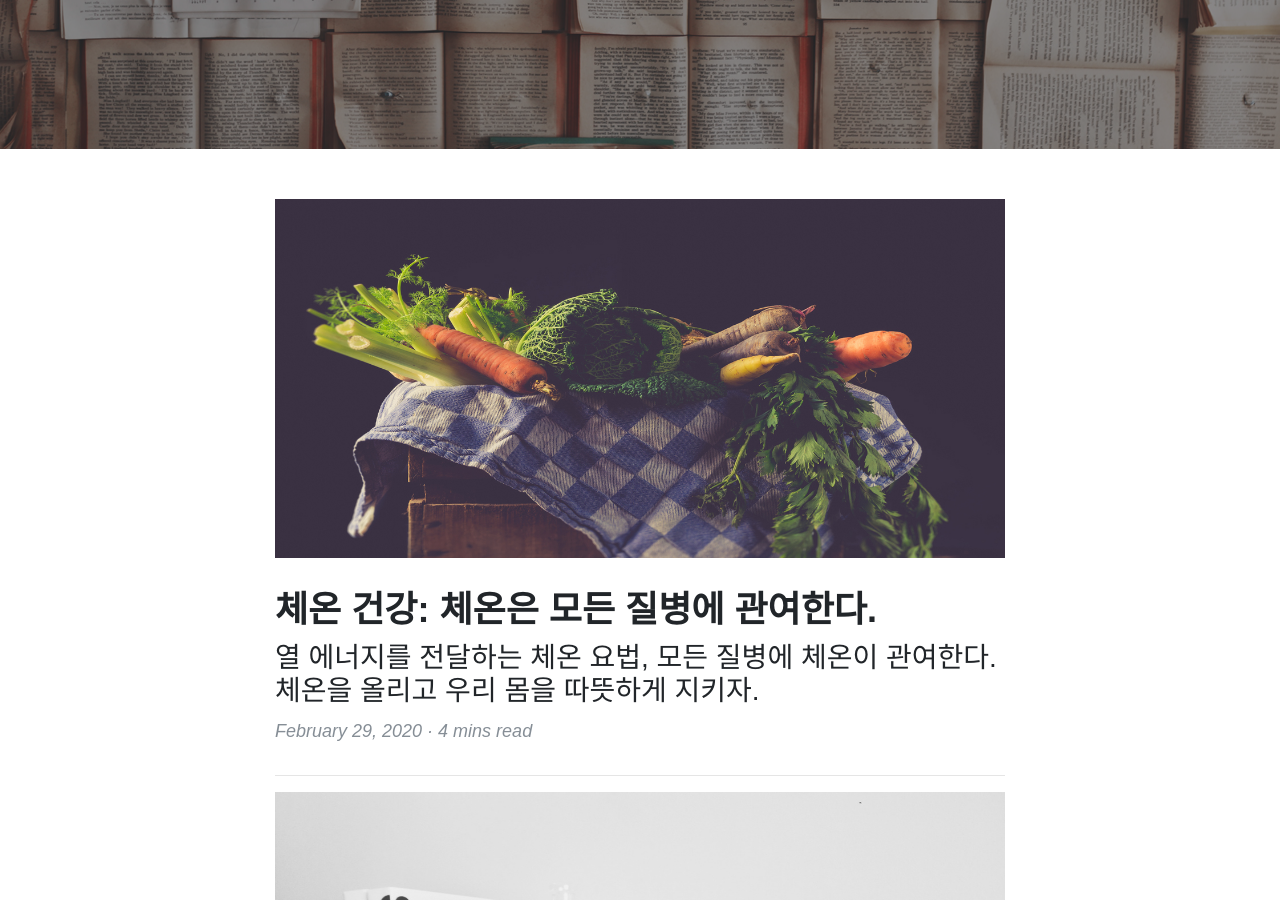
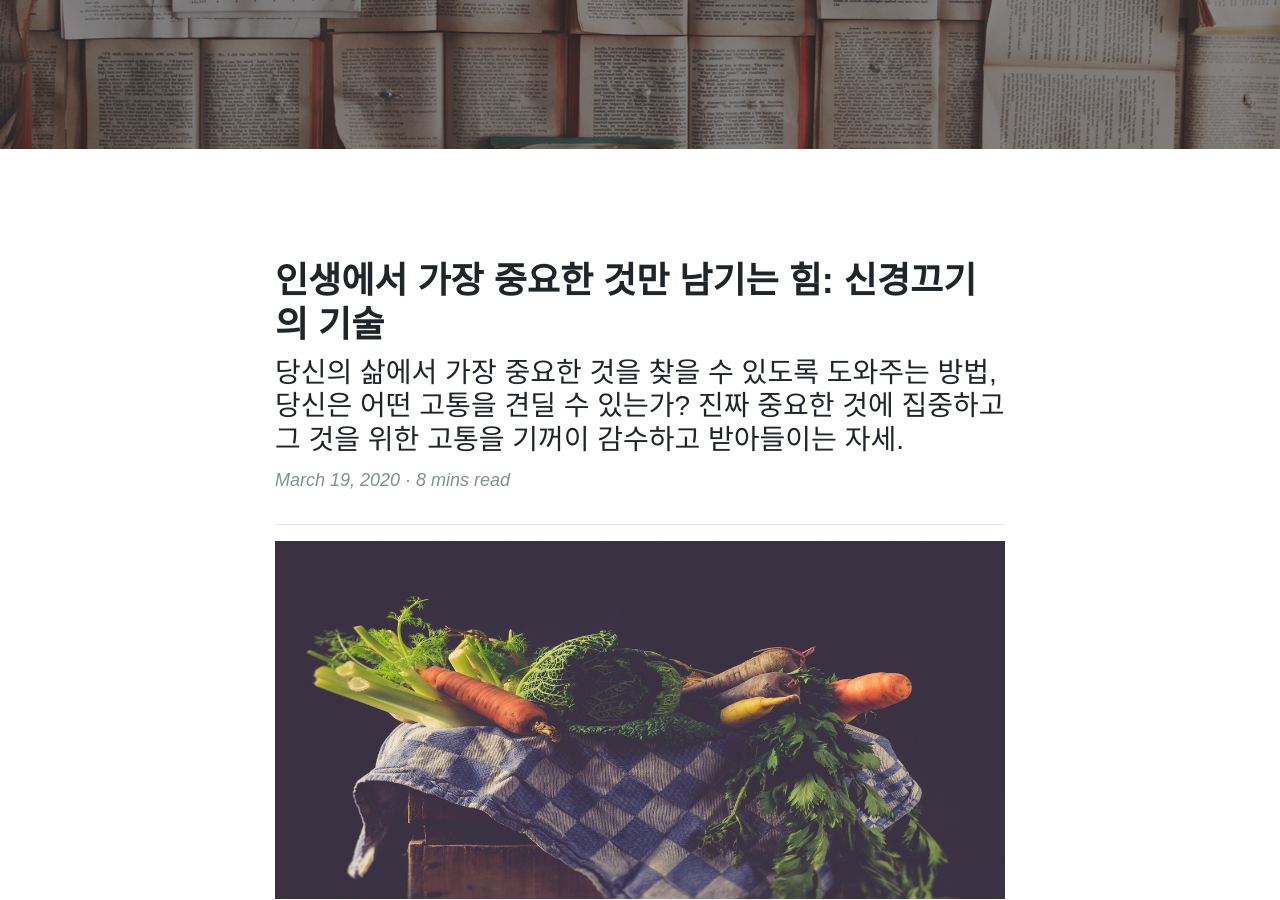
Before and after one commit to MJ-166/myungjikim, a Jekyll site: the page built from index.html, in a window 1280 px wide and 900 px high, scrolled down 479 px. Built offline with Jekyll 4.4.1, drawn with Linux system fonts in a browser that asks for light colours; some of the changed lines change nothing that is shown.

Commit message:
블로그 5번째 글 발행

```diff
--- a/_config.yml
+++ b/_config.yml
@@ -6,13 +6,10 @@ author:             "MJ"
 baseurl:            "/"
 url:                "https://myungji.kim"
 locale:             "ko_KR"
-thumbnail:          "/img/thumbnail.jpg"
+thumbnail:          "/img/thumbnail2.jpg"
 
 # Social Profiles
-twitter_username:
-instagram_username:
-facebook_username:
-linkedin_username:
+
 
 # Build settings
 markdown:           kramdown
--- /dev/null
+++ b/_posts/2020-03-20-artof.md
@@ -0,0 +1,129 @@
+---
+layout: post
+permalink: /artofnotgivingafck/
+title: '인생에서 가장 중요한 것만 남기는 힘: 신경끄기의 기술'
+date: 2020-03-20 00:09:00 +09:00
+feature: '/img/posts/004/blog5-thumbnail.jpg'
+background: '/img/posts/004/blog5-background.jpg'
+categories:
+  - bookreview
+tags:
+  - Book review
+  - 책리뷰
+  - 신경끄기의 기술
+  - 마크 맨슨
+description: '당신의 삶에서 가장 중요한 것을 찾을 수 있도록 도와주는 방법, 당신은 어떤 고통을 견딜 수 있는가? 진짜 중요한 것에 집중하고 그 것을 위한 고통을 기꺼이 감수하고 받아들이는 자세.'
+
+---
+
+
+
+<신경끄기의 기술 (마크 맨슨), 갤리온 에 대한 책 리뷰입니다.>
+
+
+
+## 행복은 정상에 서 있는 상상이 아닌 실제로 산을 오르는 것이다.
+
+
+
+많은 자기개발서들은 당신이 원하는 것이 무엇인지, 인생은 진정으로 그 원하는 것을 찾는 여정이라 한다. 최종 목표나 꿈을 상상할 때, 나는 부자가 되고 싶어라던가, 세계 여행을 누비벼 자유로운 삶은 산다던가, 모델처럼 멋진 몸매를 가지는 것 등 모든 것을 우리는 꿈꿀 수 있지만 실상은 그 결과만을 사랑하는 경우가 많다. 꿈이 산이라면 정상에 올라가 있는 것만을 상상할 뿐 실제로 산을 오를 마음이 없다는 뜻이다. 그래서 실패하는 것이다. 사실 실패라는 말을 입에 올릴 수 있을 만큼 열심히 했는지도 생각해 볼 필요가 있다. 매일 지루하고 고된 일상을 묵묵히 견디고, 원하는 보상을 위해서 투쟁하고 이겨내는 과정이 있었는지 말이다.
+
+
+
+> 성공을 결정하는 질문은 '나는 무엇을 즐기고 싶은가'가 아니라, '나는 어떤 고통을 견딜 수 있는가'다. 행복으로 가는 길에는 똥 덩어리와 치욕이 널려있다.
+
+
+
+정말 그랬다. 나는 내가 무엇을 할 수 있을까, 어떤 결과를 얻을 것인가, 어떤 것을 선택할 것인가, 내가 진정으로 원하는 것이 무엇일까 라는 아주 고상한 꿈정하기 취미가 있었던것 같다. 아직도 내가 진정으로 원하는 것이 무엇인지 찾지 못해서 실행하고 있지 못하고 있다는 합리화, 내가 그것만 찾아내면 '내일부터' 그 것을 위해 열심히 달려보리라라는 무의미한 다짐을 하며 시간을 보냈다.
+
+
+
+고통 없는 꽃길만 걸을 수는 없다. 쾌락에 대한 질문은 누구나 답할 수 있으며, 누구나 선호한다는 비슷한 답을 내놓을 것이다. 하지만 그것보다 더 중요한 질문은 고통에 관한 것이었다. 당신은 어떤 고통을 견디고 싶은가? 이 질문은 어렵지만, 중요한 질문이며, 실제로 우리를 나아가게 하고 사고방식과 삶을 바꿔줄 수 있는 질문이다.
+
+
+
+행복하다는 상황에 대한 기준은 모두가 다르겠지만, 예를 들어 사랑하는 사람들과의 멋진 저녁식사를 할 때가 가장 행복하다고 가정을 해보자. 그 결과를 만들어 내기 위해서 저녁식사를 위한 돈을 마련해야하고, 멋진 식사자리에 어울리는 옷을 입기 위한 과정이 필요하고, 미리부터 지속적으로 관계를 유지하기 위한 관심과 애정도 필요하다.
+
+
+
+> 행복하려면 우리는 무언가를 위한 문제를 해결해야 하고 그렇기에 행복은 어떤 문제를 해결하는 것이며, 행동이며 활동이다. 행복은 문제를 해결하는 데서 나온다.
+
+
+
+우리는 이 세상에 궁극적인 행복이라는 것이 존재하며 우리가 그것을 얻을 수 있다고 믿고 싶어 한다. 우리가 느끼는 모든 고통을 언젠가는 영구적으로 완화될 수 있다고, 성취감과 만족감으로 가득한 삶이 영원히 계속 될 수 있다고 믿고 싶어한다. 그러나 실제로 이 모든 것은 현실과 거리가 멀다. 특히나 내가 그랬다. 현재의 고통을 직시하고 받아들이기 보다는 언젠가 나아질 것을 기대하며 막연하게 지금은 아니지만 미래에 나는 좋아질거야라고 생각하며 나아지기 위한 행동은 하지 않았다. 그저 어제와 똑같은 하루를 보내며, 정상에 있는 사람들을 부러워만 할 뿐.
+
+
+
+또 한가지 저자가 짚어낸 재미있는 부분은 여기다.
+
+
+
+오늘날 우리 모두가 굳게 믿고 있는 명제가 있다. 바로 우리가 아주 특별한 일을 하게 될 거라는 믿음이다. 유명인도 그렇고, 재계의 거물도 그렇고, 심지어 오프라 윈프리도 그랬다. 하지만 모두가 특별하다는 말은 결국 아무도 특별하지 않다는 말이나 마찬가지다. 지금은 '평균'이 성공과 실패를 가늠하는 잣대 역할을 한다. 통계의 한가운데에 있는 지금 상태가 우리 인생의 최악의 상황이다. 평균을 받아들이면 뭔가를 성취하지도 앞으로 나아가지도 못해서 별 볼일 없게 살게 될 거라고 믿기 때문이다. 돋보이고 대단한 삶만이 가치 있다는 전제를 받아들이는 것은, 자신을 비롯한 대부분의 인간이 가치 없다는 것을 받아들이는 것과 같기 때문에 매우 위험한 사고방식이다.
+
+
+
+> 어떤 사람이 뭔가에 특별한 능력을 발휘하는 것은 자신이 특출나다고 믿어서가 아니라, 오히려 이런 능력은 부족한 점을 보완하는 데 집착할 때 나온다. 또 이러한 '개선에 대한 집착'은 자신이 전혀 대단하지 않다는 올바른 믿음에서 나온다. 즉, 한분야에서 위대한 성취를 이룬 사람이 '나는 아직 대단한 사람이 아니며 앞으로 더 나아질 수 있다'고 생각하는 것 자체가 성공의 원동력이 된다는 것이다.
+
+
+
+세상을 놀라게 하는 차세대 거물이 되어야 한다는 압박감을 내려놓고, 매일같이 능력을 증명하려는 욕구를 내려 놓는다면 이 것들을 이루지 못하는 나에 대한 무력감과 스트레스로 부터 해방될 수 있다. 자신이 평범한 존재임을 이해하고 받아들이면, 어떤 평가나 거창한 기대도 하지 않고, 자유롭게 자신이 진정으로 바라는 것을 이루게 될 것이다. 따분한 소리 같은가? 그건 이런 일들이 일상적이기 때문이다. 하지만 일상은 중요하니까 일상이다.
+
+
+
+> 자신이 특별하거나 남다르다는 생각을 버리고, 삶의 기준을 평범하고 일반적인 것으로 다시 정하라. 자신을 유망주나 재야의 천재로 보지 말라. 비참한 패배자나 형편없는 실패자로도 여기지 말라. 그보다 훨씬 평범한 정체성인 학생, 배우자, 친구, 창작자와 같은 기준으로 자신을 평가하라.
+
+
+
+
+
+## 어떤 기준으로 자신을 평가 할 것인가.
+
+
+
+전설적인 헤비메탈 밴드 메가데스는 음반을 2,500만 장 이상 팔았으며, 세계로 순회공연을 다니고 있다. 이 그룹에 속한 세계적인 기타리스트 데이브 머스테인은 헤비메탈 역사상 가장 성공적이고 영향력 있는 음악가 중 하나로 손꼽힌다. 하지만 불행하게도 그를 쫓아낸 밴드는 메탈리카였다. 메탈리카는 전 세계에서 1억 8천만 장의 앨범을 판매했고, 최고의 록 밴드 중 하나로 손꼽힌다.
+
+2003년 한 인터뷰에서, 머스테인은 눈물을 글썽이며 여전히 자신을 실패라로 느낄 수 밖에 없다고 고백했으며, 밴드에서 쫓겨났던 경험이 너무 끔찍한 나머지, '메탈리카와 비교해 얼마나 성공했는지'를 기준으로 자신과 자신의 음악 인생을 평가했다. 자신의 삶을 메탈리카의 성공으로 규정하기로 한 탓에 머스테인은 수십년간 고통받았고, 그를 찬양하는 수만은 팬들과 백만장자였음에도 불구하고 여전히 자신을 실패자로 생각했다.
+
+
+
+> 문제를 다른 관점에서 바라보고 싶다면, 어디에 가치를 둘 것인지 그리고 어떤 기준으로 실패와 성공을 가를 것인지 생각해야 한다.
+
+
+
+머스테인과 비슷한 시련을 겪고도 다른 결말을 만들어낸 비틀스 전 멤버인 피트 베스트가 있다. 1962년 첫 음반 계약을 따낸 뒤, 첫 음반 녹음을 3일 남겨 놓은 상태에서 베스트는 이유도 설명도 없이 밴드에서 쫓겨났다. 베스트가 쫓겨난 뒤 6개월이 지나자, 나머지 멤버들은 지구상에서 가장 유명한 4인이 되었다. 베스트는 심각한 우울증에 빠져 하염없이 술을 마시고 고난이 찾아왔다. 비틀즈 멤버 두 명을 명예훼손으로 고소했으며, 음악활동 역시 완전히 실패했으며 자살까지 기도하다가 어머니의 만류로 그만두었다.
+
+그런데 1994년의 한 인터뷰에서 베스트는 말했다. "계속 비틀스 멤버로 지냈다면 지금처럼 행복할 수는 없었을 것입니다" 베스트는 비틀스에서 쫓겨났기 때문에 아내가 될 여인을 만나 결혼도 하고 아이도 낳게 되었다. 그 과정에서 전과는 다른 것에 가치를 두고 삶은 다른 식으로 평가하게 되었다. 명성과 영예도 물론 좋은 것이지만 베스트는 사랑스러운 가족과 안정적인 결혼생활, 단순한 삶 등 자신이 이미 누리고 있는 것이 더 중요하다고 판단했다. 그리고 2000년대까지도 줄곧 드럼을 연주하며 유럽을 돌며 공연을 하고 음반을 녹음했다. 그가 잃은 것은 무엇일까? 사람들의 주목과 칭찬이다. 그리고 그 대가로 더 의미있는 것을 얻었다.
+
+
+
+저자는 우리의 삶을 변화시킬 5가지 가치에 대해 소개한다.
+
+1) 강한 책임감 : 당신의 삶에서 일어나는 모든 일에 책임을 지는 것. 누구의 잘못이든 상관없이 억울하고 내 잘못이 아니라고 외치고 싶은 순간에도 책임을 지는 것이다.
+
+2) 당신의 믿음을 맹신하지 않는 것 : 당신이 100% 옳다는 확신을 내려놓고, 언제든 실수하고 틀릴 수 있다는 가능성을 받아들이는 것. 자신의 무지를 인정하고 기존에 가지고 있던 믿음에 끊임 없이 의문을 제기함으로 당신은 독선주의 허세꾼이 되지 않는다.
+
+3) 실패 : 우리 모두가 겪기를 두려워하지만 겪을 수밖에 없는 것. 실패가 우리를 앞으로 나아가게 할 것이다. 결점과 실수를 기꺼이 발견하고 받아들임으로 우리는 발전한다.
+
+4) 거절 : 당신은 아니라고 말할 수 있어야 하고, 상대의 거절을 받아들일 수 있어야 한다. 거절을 통해 내 삶에 무엇을 받아들이지 않을 것인지 명확히 정의할 수 있다.
+
+5) 내가 언젠가는 죽는다는 사실을 숙고하는 것 : 조금은 멀고 추상적으로 느껴지겠지만 이것이 가장 중요하다. 자신의 죽음을 깊이 숙고해본 뒤에야 비로소 다른 모든 가치를 올바로 바라볼 수 있기 때문이다.
+
+
+
+
+
+## 도대체 뭘 신경 끄라는 건가.
+
+전부 다 신경쓰지 않는 것은 무심한 것이다. 중요하지 않은 것을 신경쓰지 않고 진짜 중요한 것에만 집중해야 한다는 것이다. 당신이 무슨 일을 하던 어떤 곳에 있던 거기에는 마주하기 싫은 문제, 똥덩어리들이 있다. 그 수많은 똥덩어리들 앞에서 그것을 기꺼이 받아들어야만 하는 똥 덩어리를 찾고 나머지는 신경을 끄라는 말이다.
+
+
+
+당신의 삶에서 정말로 중요한 것을 찾는 기술이다. 하지만 저자의 질문은 '당신이 원하는 것이 무엇인가' 가 아닌 '어떤 고통을 견딜 수 있는가'이다. 무엇을 원하든지 꿈꾸고 상상하는 것은 달콤하지만, 삶을 바꾸는 것은 그걸 이루기 까지의 고통을 견뎌내는 일이다.
+
+
+
+사람들이 말하는 모든 것에 신경을 쓸 필요가 없고, 인생에서 가장 중요한 것에만 신경을 쓰는 것 만으로 충분하다. 진짜로 가치 있는 것에 더 신경을 쓸 때, 이런 과정을 통해 자유로워지게 된다.
+
+
+
+고통을 '도구'로, 트라우마를 '힘'으로, 문제를 '조금 더 나은 문제'로 바꾸어 놓아라. 원하는 바를 성취하는 시선을 내려 놓고 다른 방향에서 인생의 목록에서 가장 중요한 것만을 남기고 모두 지워버리는 포기하고 내려 놓는 방법에 대해 말하고 있다.
```
Also changed, not shown: img/posts/005/blog5-background.jpg (added), img/posts/005/blog5-thumbnail.jpg (added).
